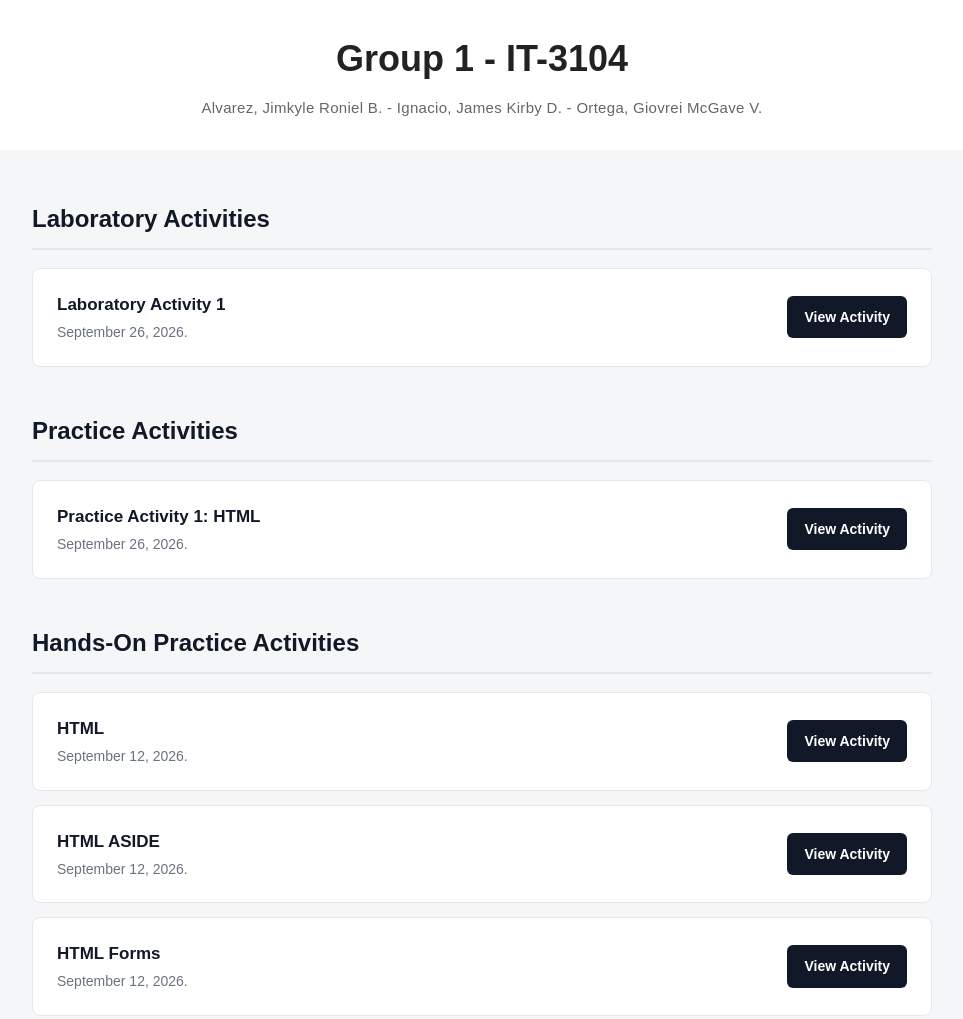
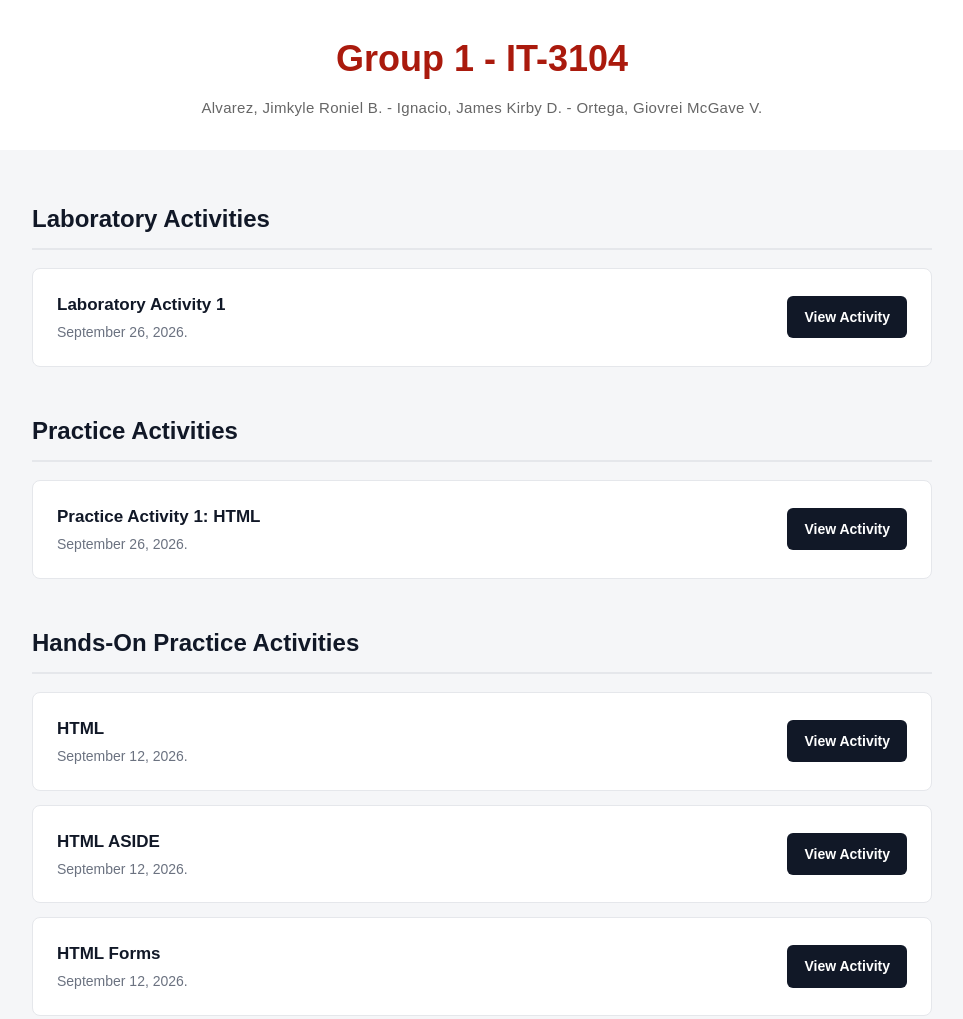
Before and after one commit to boodleee/IT_3104_Group-1_WebSys, a plain HTML site: page index.html in a window 1280 px wide. Shown: the top 1019 px of the page, without its empty margins (158-1121 px from the left). Drawn offline with Linux system fonts and the light colour scheme.

Commit message:
Update style.css

```diff
--- a/style.css
+++ b/style.css
@@ -13,7 +13,7 @@ body {
 
 header {
     background: white;
-    color: #222;
+    color: #aa1a0d;
     padding: 30px 20px;
     text-align: center;
 }
```
